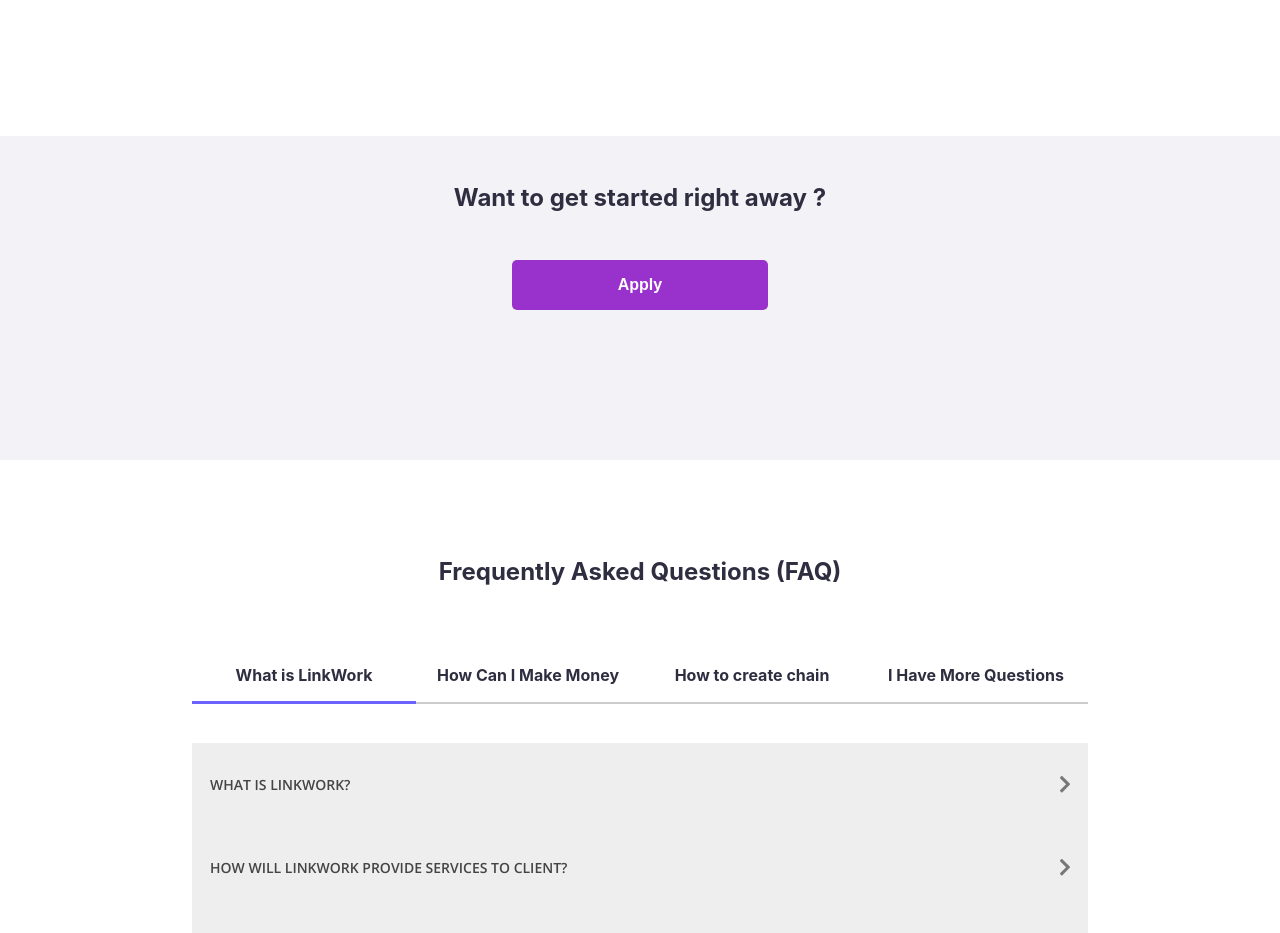
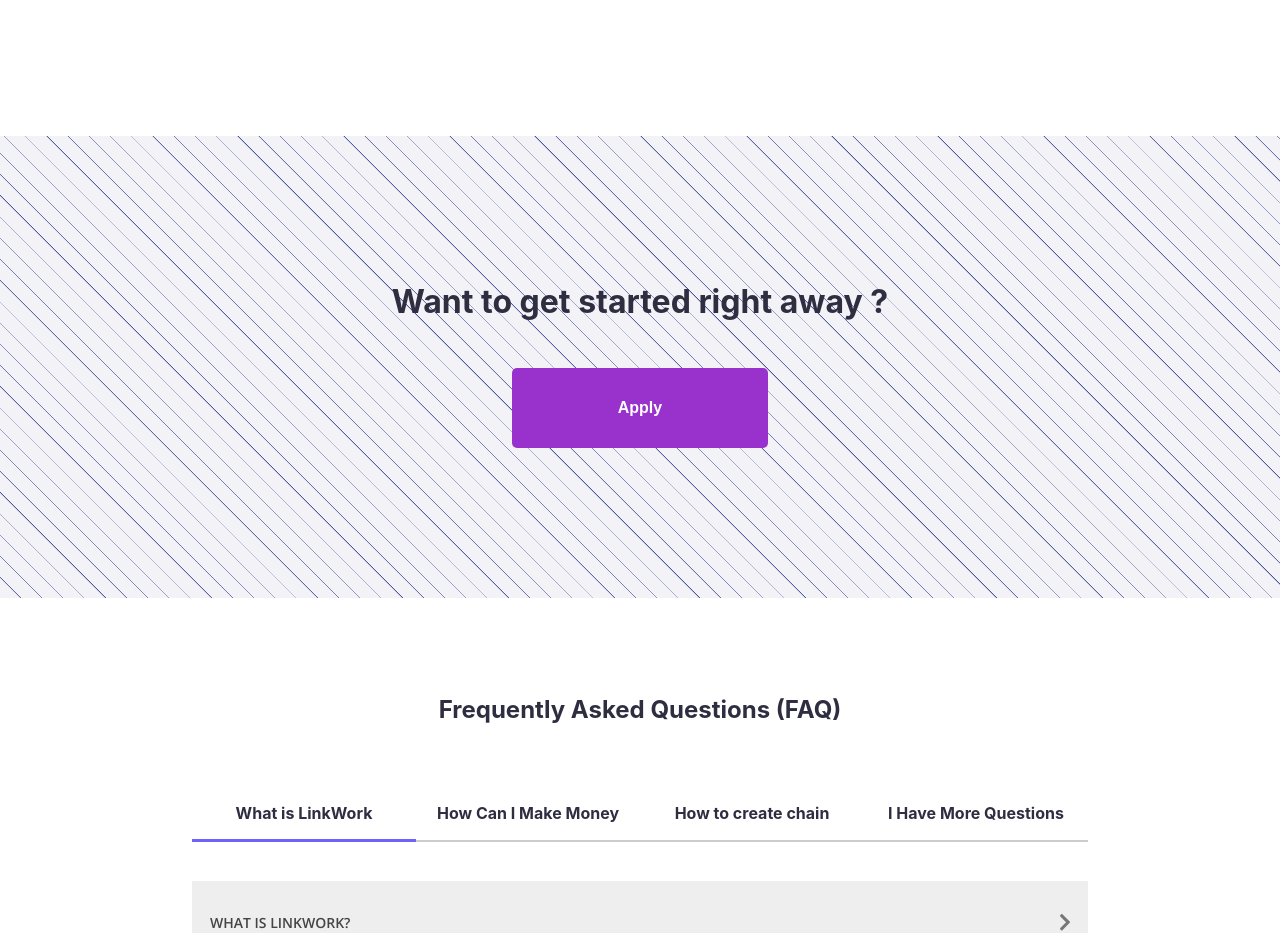
Before and after one commit to Anubhav311/lw_frontend, a React (Create React App) app: page / in a window 1280 px wide. Shown: the part 3160-4093 px from the top of the page. Built offline with nearby package versions, Linux system fonts and the light colour scheme.

Commit message:
changed styling for bottom-apply section

```diff
--- a/src/App.css
+++ b/src/App.css
@@ -101,15 +101,23 @@
     flex-direction: column;
     justify-content: center;
     text-align: center;
-    padding-top: 50px;
+    padding-top: 150px;
     padding-bottom: 100px;
     background-color: #F3F2F7;
     margin-bottom: 100px;
+    background: repeating-linear-gradient(
+        45deg,
+        #F3F2F7,
+        #F3F2F7 14px,
+        #465298 15px,
+        #465298 14px
+    );
 }
 
 .bottom-button {
     margin: 50px auto;
     width: 20%;
+    height: 80px;
 }
 
 /* Gist Text */
--- a/src/components/LandingPage/LandingPage.js
+++ b/src/components/LandingPage/LandingPage.js
@@ -66,7 +66,7 @@
   </section>
 
   <section className="apply-bottom">
-    <h2>Want to get started right away ?</h2>
+    <h1>Want to get started right away ?</h1>
     <button className="button bottom-button">Apply</button>
   </section>
 
```
